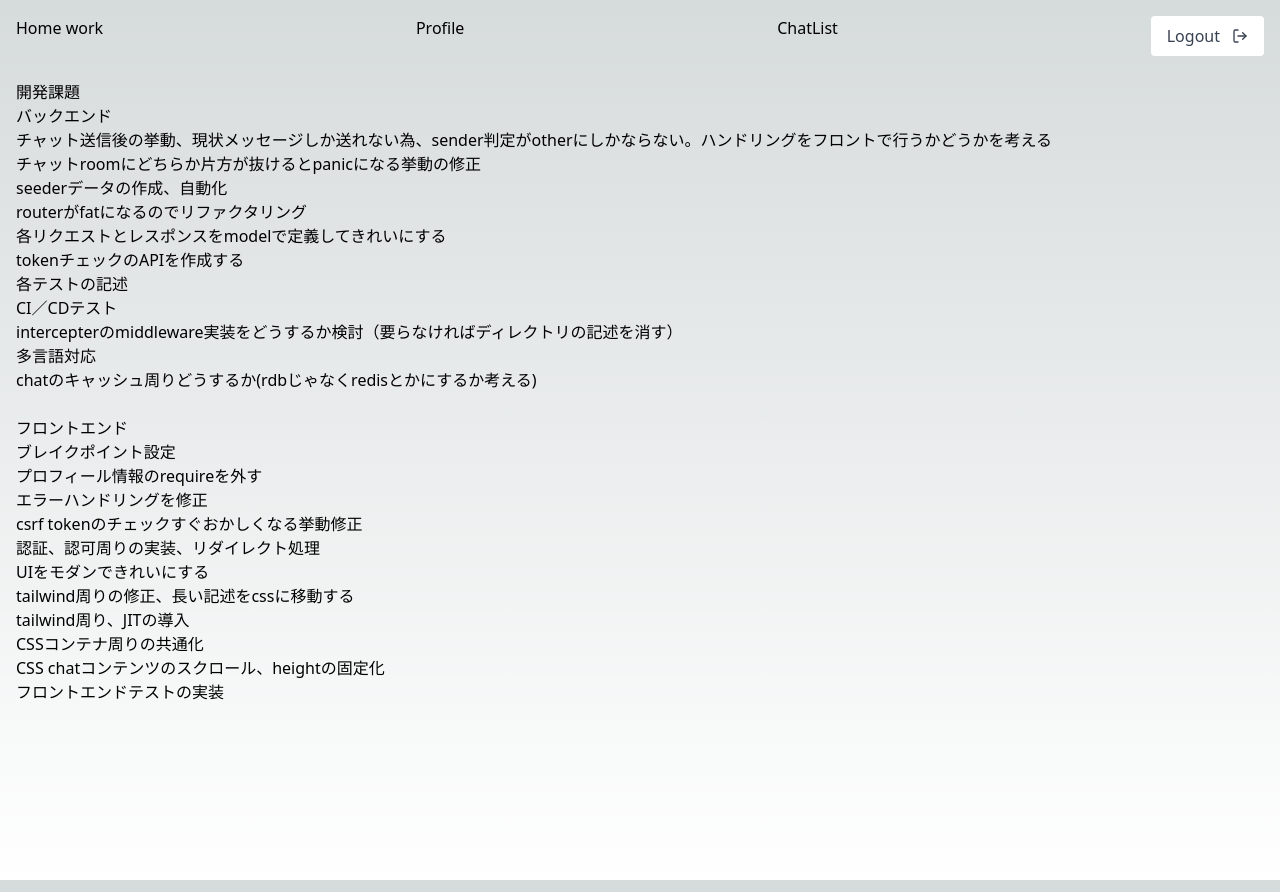
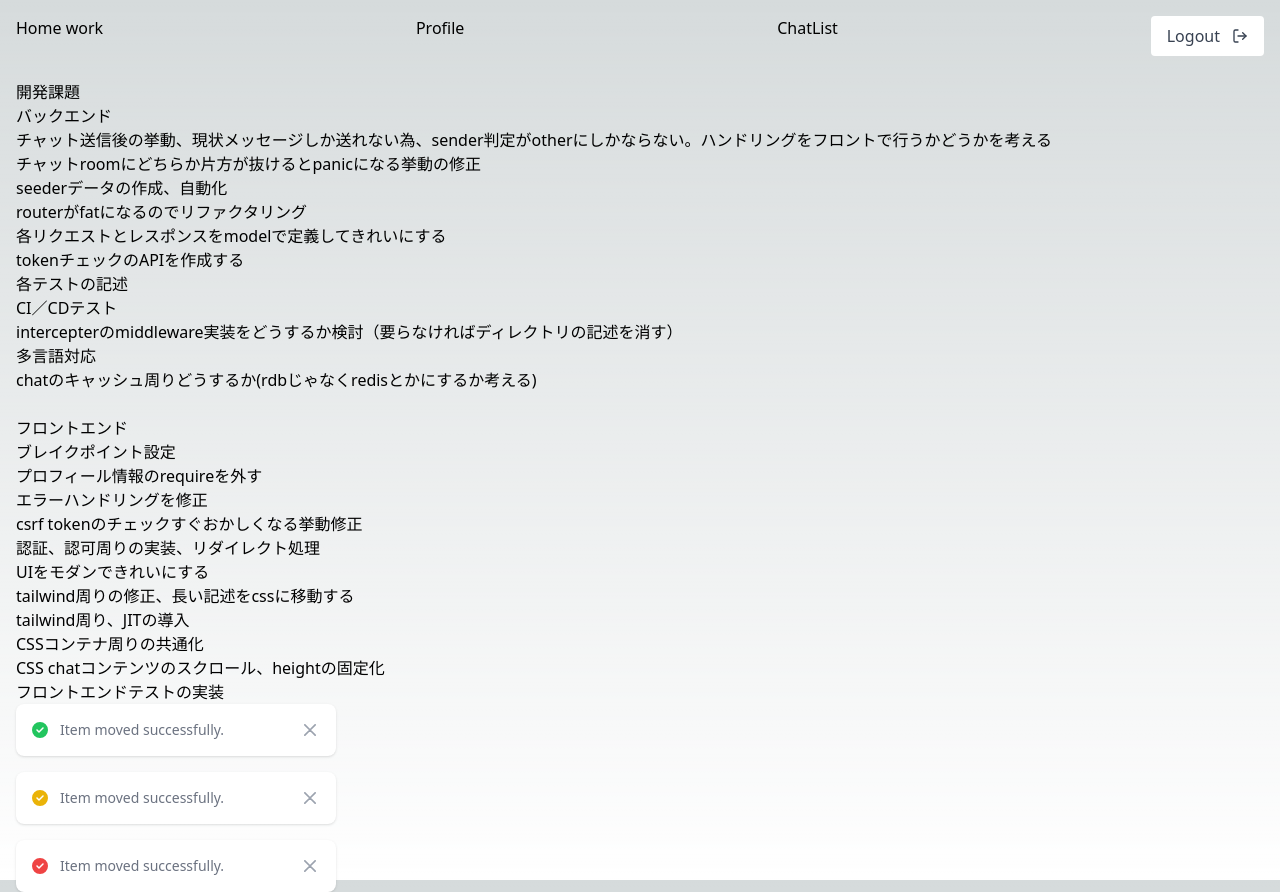
Before and after one commit to hiroky1983/homework-client, a Next.js app: page /top in a window 1280 px wide. Built offline with nearby package versions, Linux system fonts and the light colour scheme; no server answers.

Commit message:
toast作成

```diff
--- /dev/null
+++ b/src/components/toast/toast.tsx
@@ -0,0 +1,52 @@
+import type { FC } from 'react'
+import { FaCircleCheck } from 'react-icons/fa6'
+
+type Props = {
+  status: 'success' | 'error' | 'warning'
+  message?: string | null
+}
+
+export const Toast: FC<Props> = ({ status, message }) => {
+  const success = 'text-green-500'
+  const error = 'text-red-500'
+  const warning = 'text-yellow-500'
+
+  const statusColor = () => {
+    if (status === 'success') return success
+    if (status === 'error') return error
+    if (status === 'warning') return warning
+  }
+  return (
+    <div
+      id="toast-success"
+      className="flex items-center w-full max-w-xs p-4 mb-4 text-gray-500 bg-white rounded-lg shadow dark:text-gray-400 dark:bg-gray-800"
+      role="alert"
+    >
+      <FaCircleCheck className={statusColor()} />
+      <div className="ms-3 text-sm font-normal">Item moved successfully.</div>
+      <button
+        type="button"
+        className="ms-auto -mx-1.5 -my-1.5 bg-white text-gray-400 hover:text-gray-900 rounded-lg focus:ring-2 focus:ring-gray-300 p-1.5 hover:bg-gray-100 inline-flex items-center justify-center h-8 w-8 dark:text-gray-500 dark:hover:text-white dark:bg-gray-800 dark:hover:bg-gray-700"
+        data-dismiss-target="#toast-success"
+        aria-label="Close"
+      >
+        <span className="sr-only">Close</span>
+        <svg
+          className="w-3 h-3"
+          aria-hidden="true"
+          xmlns="http://www.w3.org/2000/svg"
+          fill="none"
+          viewBox="0 0 14 14"
+        >
+          <path
+            stroke="currentColor"
+            stroke-linecap="round"
+            stroke-linejoin="round"
+            stroke-width="2"
+            d="m1 1 6 6m0 0 6 6M7 7l6-6M7 7l-6 6"
+          />
+        </svg>
+      </button>
+    </div>
+  )
+}
--- a/src/screens/TopScreen.tsx
+++ b/src/screens/TopScreen.tsx
@@ -1,5 +1,6 @@
 'use client'
 import { useEffect } from 'react'
+import { Toast } from '@/components/toast/toast'
 import { useMutateAuth } from '@/hooks/useMutateAuth'
 
 export const TopScreen = () => {
@@ -46,6 +47,9 @@ export const TopScreen = () => {
         <li>フロントエンドテストの実装</li>
         <li></li>
       </ul>
+      <Toast status="success" />
+      <Toast status="warning" />
+      <Toast status="error" />
       <div className="hidden"></div>
     </div>
   )
```
